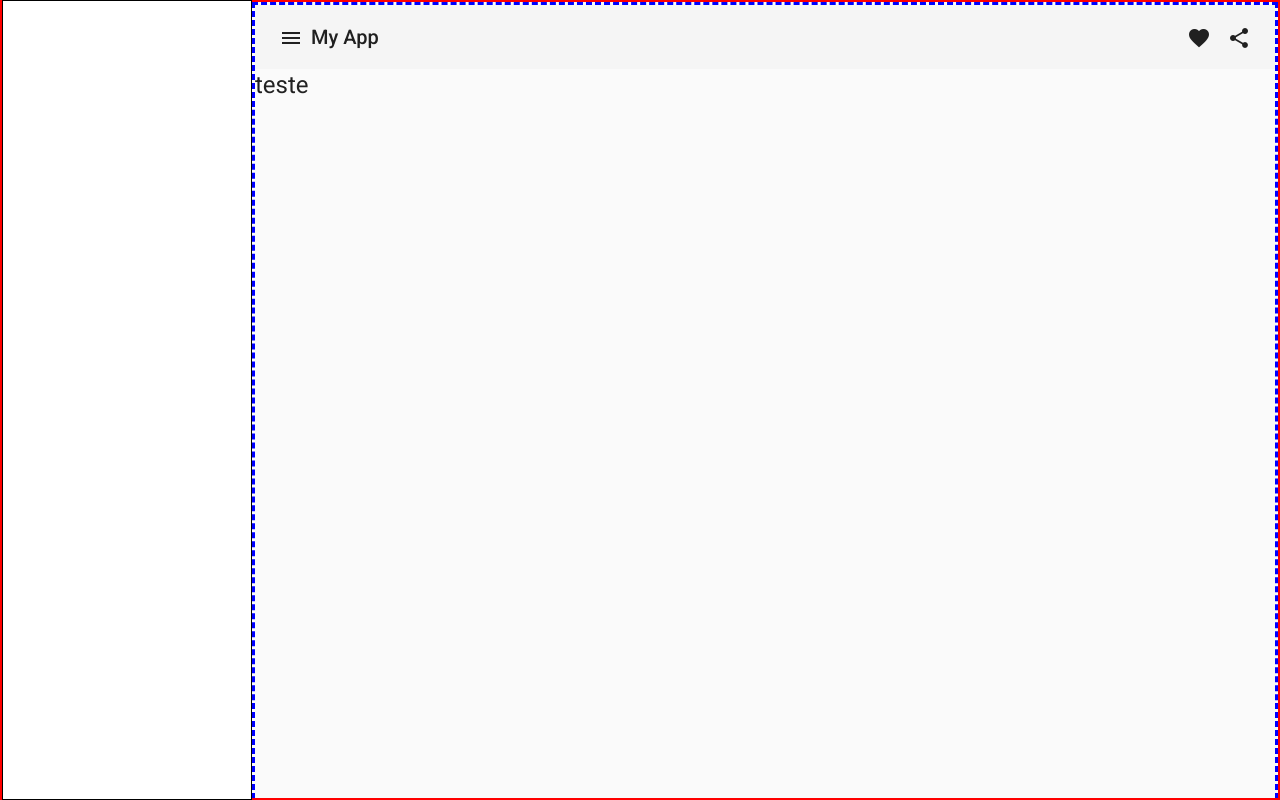
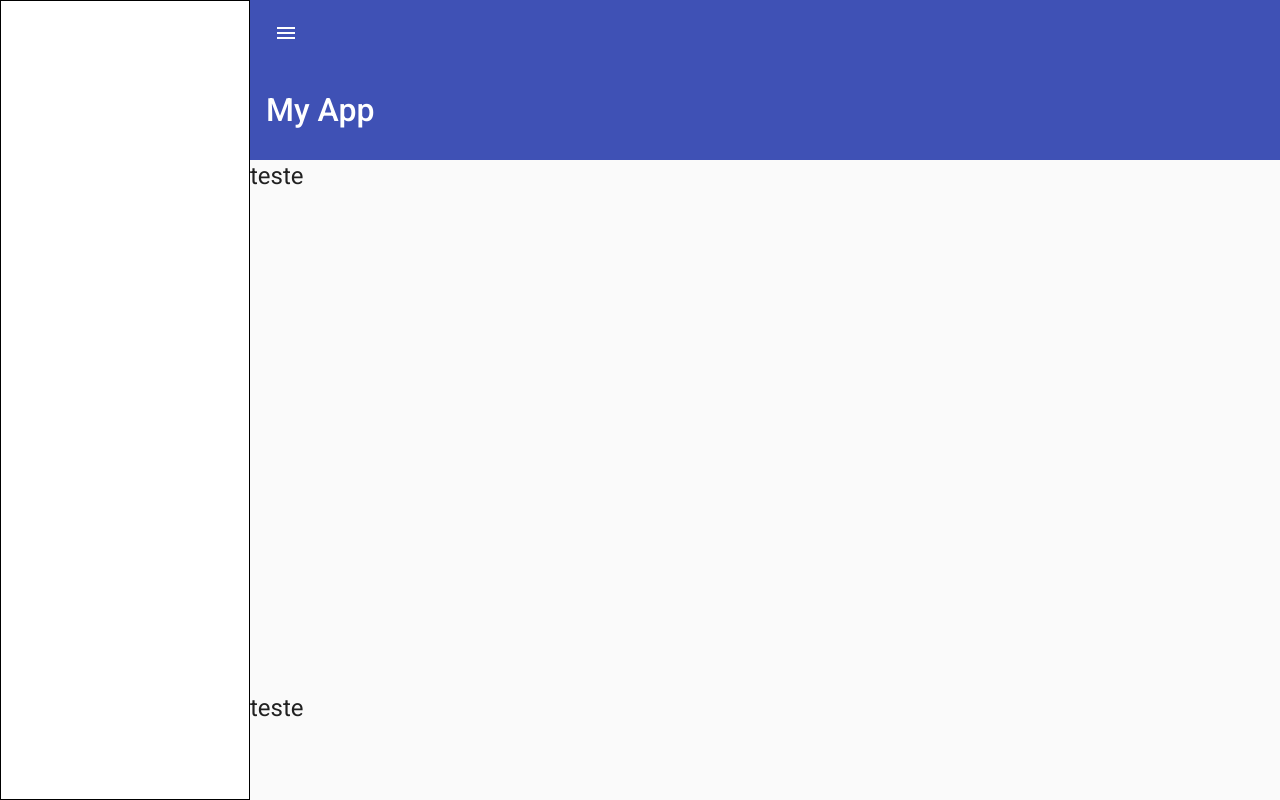
Before and after one commit to Ismadrade/angular-material, an Angular app: page / in a window 1280 px wide. Built offline with nearby package versions, Linux system fonts and the light colour scheme.

Commit message:
feat: Added shadow and scroll event.

```diff
--- a/src/app/app.component.html
+++ b/src/app/app.component.html
@@ -7,11 +7,14 @@
     [opened]="!isSmallScreem"
     [mode]="sidenavMode"></mat-sidenav>
   <mat-sidenav-content>
-    <mat-toolbar>
-      <button mat-icon-button class="example-icon" (click)="sidenav.toggle()">
+    <mat-toolbar class="toolbar-menu" color="primary" [class.mat-elevation-z4]="applyShadow">
+      <button
+        mat-icon-button
+        class="example-icon"
+        (click)="sidenav.toggle()">
         <mat-icon>menu</mat-icon>
       </button>
-      <span>My App</span>
+      <span *ngIf="popText">My App</span>
       <span class="example-spacer"></span>
       <button mat-icon-button class="example-icon favorite-icon" aria-label="Example icon-button with heart icon">
         <mat-icon>favorite</mat-icon>
@@ -20,7 +23,14 @@
         <mat-icon>share</mat-icon>
       </button>
     </mat-toolbar>
-    <h1>teste</h1>
+    <mat-toolbar class="toolbar-submenu" color="primary">
+        <span *ngIf="!popText">My App</span>
+    </mat-toolbar>
+    <h1 class="title">teste</h1>
+    <h1 class="title">teste</h1>
+    <h1 class="title">teste</h1>
+    <h1 class="title">teste</h1>
+    <h1 class="title">teste</h1>
   </mat-sidenav-content>
 </mat-sidenav-container>
 
--- a/src/app/app.component.scss
+++ b/src/app/app.component.scss
@@ -9,10 +9,24 @@
 
 mat-sidenav-content {
   height: 100vh;
-  border: 3px dashed blue;
 }
 
 mat-sidenav-container {
   height: 100vh;
-  border: 2px solid red;
 }
+
+.title {
+  margin-bottom: 500px;
+}
+
+.toolbar-menu{
+  position: fixed;
+  font-size: 1rem;
+  top: 0;
+}
+
+.toolbar-submenu{
+  height: 100px;
+  font-size: 2rem;
+  margin-top: 60px;
+}
--- a/src/app/app.component.ts
+++ b/src/app/app.component.ts
@@ -1,17 +1,40 @@
-import { Component, ViewChild } from '@angular/core';
+import { Component, OnInit } from '@angular/core';
 
 import { BreakpointObserver } from '@angular/cdk/layout';
-import { MatSidenav } from '@angular/material/sidenav';
+import { fromEvent, map } from 'rxjs';
+
+
+export const SCROLL_CONTAINER = 'mat-sidenav-content';
+export const TEXT_LIMIT = 50;
+export const SHADOW_LIMIT = 100;
 
 @Component({
   selector: 'app-root',
   templateUrl: './app.component.html',
   styleUrls: ['./app.component.scss']
 })
-export class AppComponent {
+export class AppComponent implements OnInit{
   public isSmallScreem = false;
+  public popText = false;
+  public applyShadow = false;
+  constructor(private breakpointObserver: BreakpointObserver){ }
 
-  constructor(private breakpointObserver: BreakpointObserver){ }
+  ngOnInit(): void {
+    const content = document.getElementsByClassName(SCROLL_CONTAINER)[0];
+
+    fromEvent(content, 'scroll')
+    .pipe(
+      map(() => content.scrollTop)
+    )
+    .subscribe({
+      next: (value: number) => this.determineHeader(value)
+    });
+  }
+
+  determineHeader(top: number){
+    this.popText = top >= TEXT_LIMIT;
+    this.applyShadow = top >= SHADOW_LIMIT;
+  }
 
   ngAfterContentInit(): void {
     this.breakpointObserver.observe(['(max-width: 800px)'])
```
